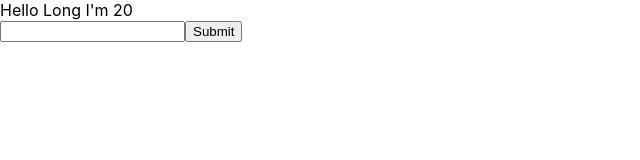
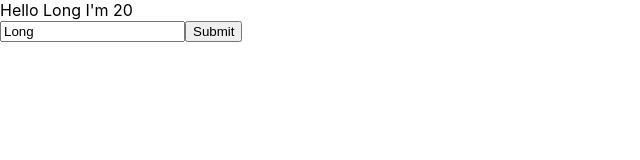
Before and after one commit to thellong/base-react, a React (Create React App) app: page / in a window 1280 px wide. Shown: the top 160 px of the page, without its empty margins (0-640 px from the left). Built offline with nearby package versions, Linux system fonts and the light colour scheme.

Commit message:
nested component

```diff
--- a/src/App.js
+++ b/src/App.js
@@ -2,49 +2,11 @@ import logo from "./logo.svg";
 import "./App.css";
 import MyComponent from "./components/MyComponent";
 import React from "react";
+import UserInfor from "./components/UserInfor";
 
 class App extends React.Component {
-  state = {
-    name: "Long",
-    age: 20,
-  };
-
-  clickHandle(event) {
-    console.log("My name is: ", this.state.name, "and I'm ", this.state.age);
-
-    // merge state => react class
-    this.setState({
-      name: "Vippro",
-      age: Math.floor(Math.random() * 100 + 1),
-    });
-  }
-
-  onChange = (event) => {
-    this.setState({
-      name: event.target.value,
-    });
-  };
-
-  onSubmit = (event) => {
-    event.preventDefault();
-    console.log(this.state);
-  };
-
   render() {
-    return (
-      <div>
-        Hello {this.state.name} I'm {this.state.age}
-        <form onSubmit={(event) => this.onSubmit(event)}>
-          <input
-            type="text"
-            onChange={(event) => {
-              this.onChange(event);
-            }}
-          />
-          <button>Submit</button>
-        </form>
-      </div>
-    );
+    return <MyComponent />;
   }
 }
 
--- a/src/components/MyComponent.js
+++ b/src/components/MyComponent.js
@@ -2,11 +2,16 @@
 // function component
 
 import React from "react";
+import UserInfor from "./UserInfor";
 
 class MyComponent extends React.Component {
   // JSX cho phep viet code js trong code html
   render() {
-    return <p>My first component</p>;
+    return (
+      <div>
+        <UserInfor />
+      </div>
+    );
   }
 }
 
--- /dev/null
+++ b/src/components/UserInfor.js
@@ -0,0 +1,48 @@
+import React from "react";
+
+class UserInfor extends React.Component {
+  state = {
+    name: "Long",
+    age: 20,
+  };
+
+  clickHandle(event) {
+    console.log("My name is: ", this.state.name, "and I'm ", this.state.age);
+
+    // merge state => react class
+    this.setState({
+      name: "Vippro",
+      age: Math.floor(Math.random() * 100 + 1),
+    });
+  }
+
+  onChange = (event) => {
+    this.setState({
+      name: event.target.value,
+    });
+  };
+
+  onSubmit = (event) => {
+    event.preventDefault();
+    console.log(this.state);
+  };
+  render() {
+    return (
+      <div>
+        Hello {this.state.name} I'm {this.state.age}
+        <form onSubmit={(event) => this.onSubmit(event)}>
+          <input
+            value={this.state.name}
+            type="text"
+            onChange={(event) => {
+              this.onChange(event);
+            }}
+          />
+          <button>Submit</button>
+        </form>
+      </div>
+    );
+  }
+}
+
+export default UserInfor;
```
